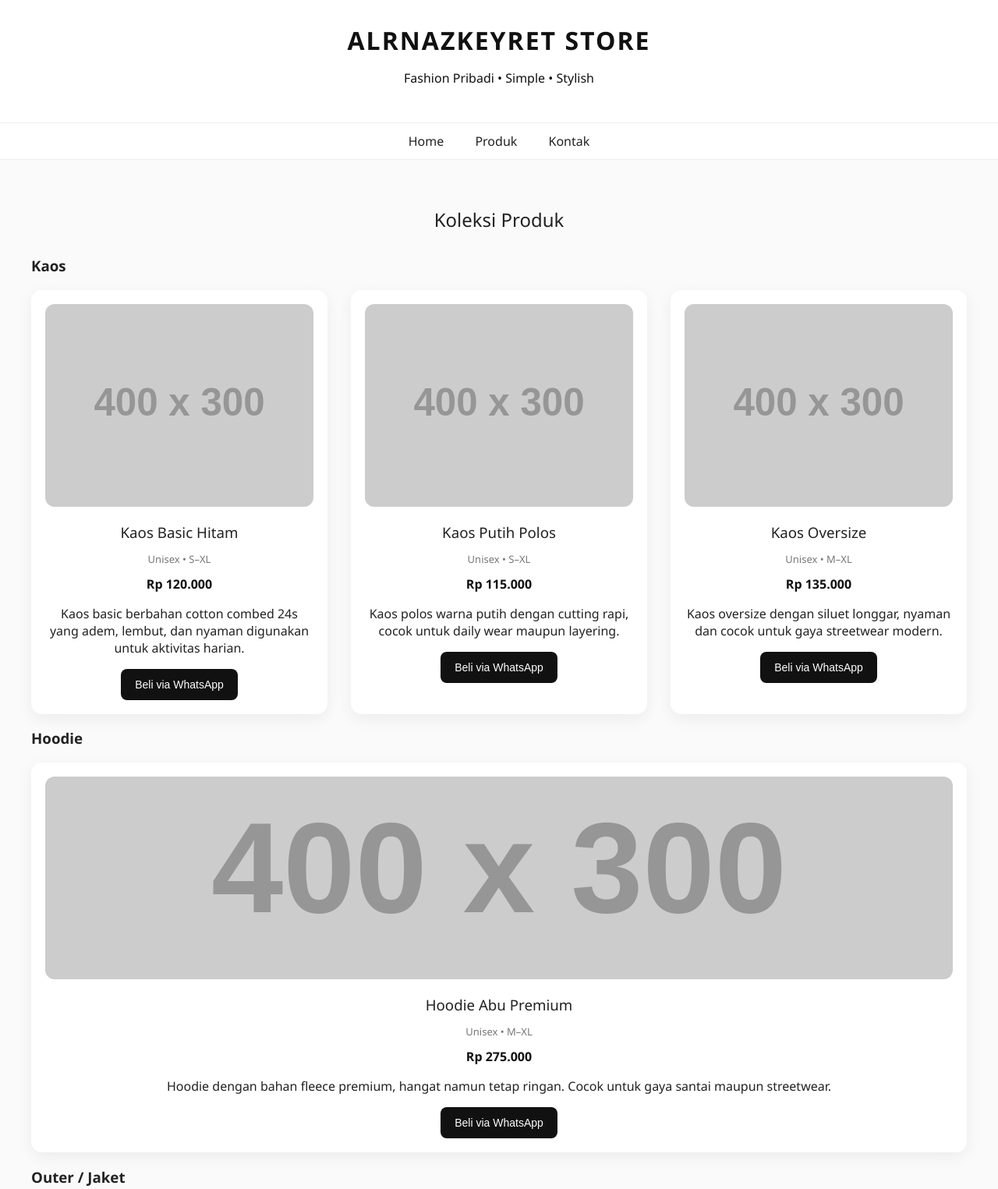
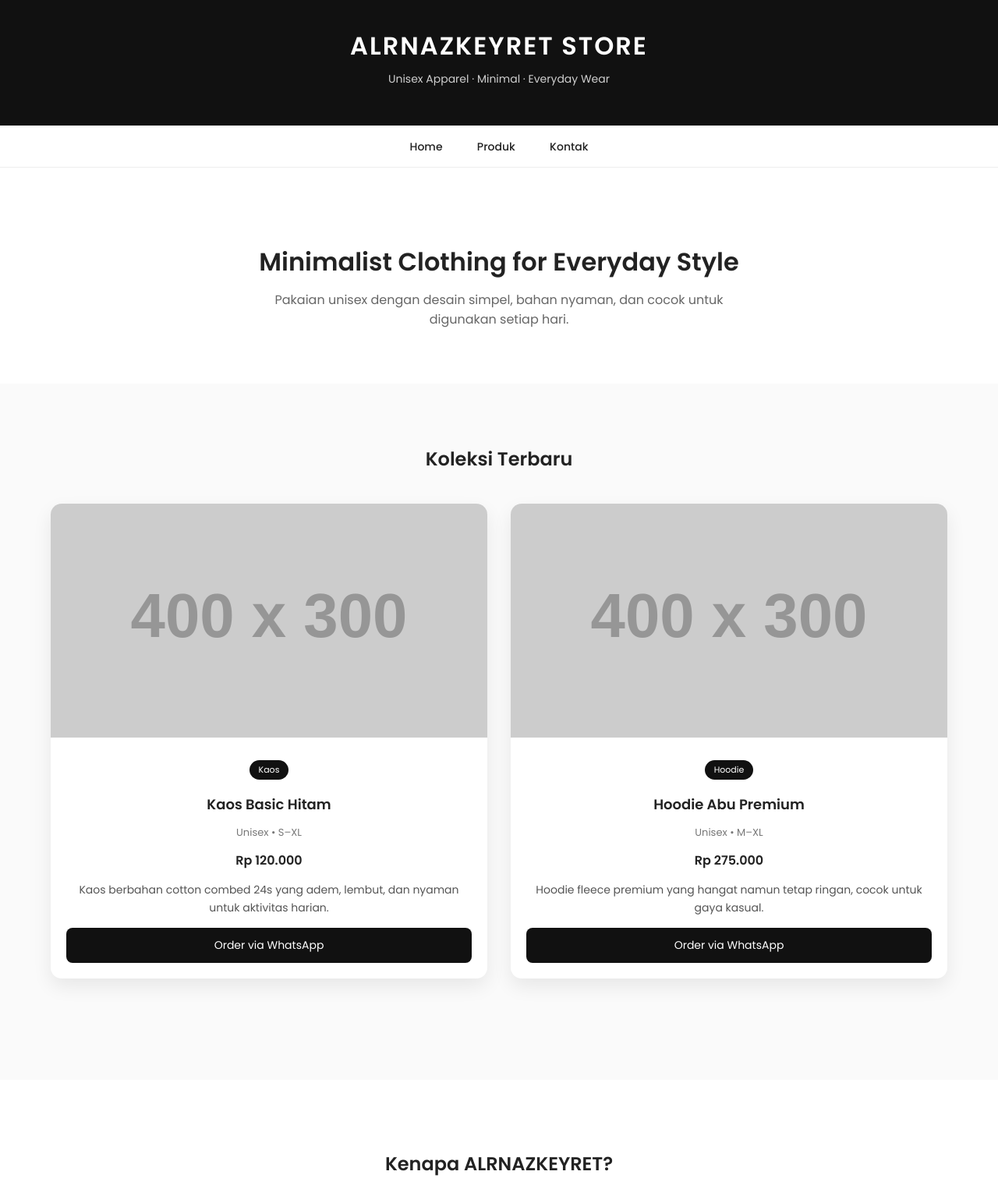
Before and after one commit to dhymen/alrnazkeyretstore, a plain HTML site: page index.html in a window 1280 px wide. Shown: the top 1525 px of the page at 78% size. Drawn offline with Linux system fonts and the light colour scheme; placeholder pictures from the web are drawn by us.

Commit message:
update website professional version

```diff
--- a/index.html
+++ b/index.html
@@ -3,32 +3,163 @@
 <head>
   <meta charset="UTF-8" />
   <meta name="viewport" content="width=device-width, initial-scale=1.0" />
-  <title>Toko Pakaian Online</title>
+  <title>ALRNAZKEYRET STORE | Unisex Apparel</title>
+
+  <!-- Google Font -->
+  <link href="https://fonts.googleapis.com/css2?family=Poppins:wght@300;400;500;600&display=swap" rel="stylesheet">
+
   <style>
-    body { font-family: 'Segoe UI', Arial, sans-serif; margin: 0; background: #fafafa; color: #222; }
-    header { background: #fff; color: #111; padding: 30px 20px; text-align: center; border-bottom: 1px solid #eee; }
-    header h1 { margin: 0; letter-spacing: 2px; }
-    nav { background: #fff; padding: 12px; text-align: center; border-bottom: 1px solid #eee; }
-    nav a { color: #222; margin: 0 18px; text-decoration: none; font-weight: 500; }
-    nav a:hover { opacity: 0.6; }
-    .container { padding: 40px 25px; max-width: 1200px; margin: auto; }
-    h2 { margin-bottom: 30px; font-weight: 500; text-align: center; }
-    .products { display: grid; grid-template-columns: repeat(auto-fit, minmax(240px, 1fr)); gap: 30px; }
-    .card { background: #fff; border-radius: 14px; box-shadow: 0 6px 20px rgba(0,0,0,0.06); padding: 18px; text-align: center; }
-    .card img { width: 100%; height: 260px; object-fit: cover; border-radius: 12px; }
-    .card h3 { margin: 15px 0 6px; font-weight: 500; }
-    .price { color: #111; font-weight: 600; margin: 8px 0; }
-    .size { font-size: 13px; color: #777; margin-bottom: 12px; }
-    button { background: #111; color: #fff; border: none; padding: 12px 18px; border-radius: 8px; cursor: pointer; font-size: 14px; }
-    button:hover { opacity: 0.85; }
-    footer { background: #fff; color: #666; text-align: center; padding: 30px 20px; margin-top: 50px; border-top: 1px solid #eee; font-size: 14px; }
+    * { box-sizing: border-box; }
+    body {
+      font-family: 'Poppins', sans-serif;
+      margin: 0;
+      background: #fafafa;
+      color: #222;
+    }
+
+    /* Header */
+    header {
+      background: #111;
+      color: #fff;
+      padding: 35px 20px;
+      text-align: center;
+    }
+    header h1 { margin: 0; letter-spacing: 2px; font-weight: 600; }
+    header p { margin-top: 8px; font-size: 14px; opacity: .8; }
+
+    /* Navigation */
+    nav {
+      background: #fff;
+      padding: 14px 0;
+      text-align: center;
+      border-bottom: 1px solid #eee;
+      position: sticky;
+      top: 0;
+      z-index: 100;
+    }
+    nav a {
+      color: #222;
+      margin: 0 20px;
+      text-decoration: none;
+      font-weight: 500;
+      font-size: 14px;
+    }
+    nav a:hover { opacity: .6; }
+
+    /* Hero */
+    .hero {
+      text-align: center;
+      padding: 70px 20px;
+      background: #fff;
+    }
+    .hero h2 {
+      font-size: 32px;
+      margin-bottom: 12px;
+      font-weight: 600;
+    }
+    .hero p {
+      color: #666;
+      max-width: 600px;
+      margin: auto;
+    }
+
+    /* Container */
+    .container {
+      max-width: 1200px;
+      margin: auto;
+      padding: 60px 25px;
+    }
+    h2.section-title {
+      text-align: center;
+      margin-bottom: 40px;
+      font-weight: 600;
+    }
+
+    /* Products */
+    .products {
+      display: grid;
+      grid-template-columns: repeat(auto-fit, minmax(260px, 1fr));
+      gap: 30px;
+    }
+    .card {
+      background: #fff;
+      border-radius: 14px;
+      box-shadow: 0 10px 25px rgba(0,0,0,0.08);
+      overflow: hidden;
+      transition: transform .3s ease;
+    }
+    .card:hover { transform: translateY(-6px); }
+    .card img {
+      width: 100%;
+      height: 300px;
+      object-fit: cover;
+    }
+    .card-content {
+      padding: 20px;
+      text-align: center;
+    }
+    .badge {
+      display: inline-block;
+      background: #111;
+      color: #fff;
+      font-size: 11px;
+      padding: 4px 12px;
+      border-radius: 20px;
+      margin-bottom: 10px;
+    }
+    .card h3 { margin: 8px 0; font-size: 18px; }
+    .size { font-size: 13px; color: #777; }
+    .price { font-weight: 600; margin: 10px 0; }
+    .desc { font-size: 14px; color: #555; line-height: 1.6; }
+
+    .btn {
+      display: block;
+      margin-top: 15px;
+      padding: 12px;
+      background: #111;
+      color: #fff;
+      border-radius: 8px;
+      text-decoration: none;
+      font-size: 14px;
+    }
+    .btn:hover { background: #000; }
+
+    /* Why section */
+    .why {
+      background: #fff;
+      padding: 70px 20px;
+      text-align: center;
+      margin-top: 70px;
+    }
+    .why h2 { margin-bottom: 20px; }
+    .why ul { list-style: none; padding: 0; }
+    .why li { margin: 10px 0; font-size: 14px; }
+
+    /* Contact */
+    .contact {
+      text-align: center;
+      padding: 60px 20px;
+    }
+
+    /* Footer */
+    footer {
+      background: #111;
+      color: #aaa;
+      text-align: center;
+      padding: 25px 20px;
+      font-size: 13px;
+    }
+
+    @media(max-width:600px){
+      .hero h2 { font-size: 24px; }
+    }
   </style>
 </head>
 <body>
 
 <header>
   <h1>ALRNAZKEYRET STORE</h1>
-  <p>Fashion Pribadi • Simple • Stylish</p>
+  <p>Unisex Apparel · Minimal · Everyday Wear</p>
 </header>
 
 <nav>
@@ -37,82 +168,60 @@
   <a href="#kontak">Kontak</a>
 </nav>
 
+<section class="hero">
+  <h2>Minimalist Clothing for Everyday Style</h2>
+  <p>Pakaian unisex dengan desain simpel, bahan nyaman, dan cocok untuk digunakan setiap hari.</p>
+</section>
+
 <div class="container" id="produk">
-  <h2>Koleksi Produk</h2>
+  <h2 class="section-title">Koleksi Terbaru</h2>
 
-  <h3>Kaos</h3>
   <div class="products">
     <div class="card">
-      <img src="https://via.placeholder.com/400x300" alt="Kaos Basic Hitam" />
-      <h3>Kaos Basic Hitam</h3>
-      <p class="size">Unisex • S–XL</p>
-      <p class="price">Rp 120.000</p>
-      <p class="desc">Kaos basic berbahan cotton combed 24s yang adem, lembut, dan nyaman digunakan untuk aktivitas harian.</p>
-      <button onclick="order('Kaos Basic Hitam')">Beli via WhatsApp</button>
+      <img src="https://via.placeholder.com/400x300" alt="Kaos Basic Hitam">
+      <div class="card-content">
+        <span class="badge">Kaos</span>
+        <h3>Kaos Basic Hitam</h3>
+        <p class="size">Unisex • S–XL</p>
+        <div class="price">Rp 120.000</div>
+        <p class="desc">Kaos berbahan cotton combed 24s yang adem, lembut, dan nyaman untuk aktivitas harian.</p>
+        <a class="btn" href="https://wa.me/628xxxxxxxxxx">Order via WhatsApp</a>
+      </div>
     </div>
 
     <div class="card">
-      <img src="https://via.placeholder.com/400x300" alt="Kaos Putih Polos" />
-      <h3>Kaos Putih Polos</h3>
-      <p class="size">Unisex • S–XL</p>
-      <p class="price">Rp 115.000</p>
-      <p class="desc">Kaos polos warna putih dengan cutting rapi, cocok untuk daily wear maupun layering.</p>
-      <button onclick="order('Kaos Putih Polos')">Beli via WhatsApp</button>
-    </div>
-
-    <div class="card">
-      <img src="https://via.placeholder.com/400x300" alt="Kaos Oversize" />
-      <h3>Kaos Oversize</h3>
-      <p class="size">Unisex • M–XL</p>
-      <p class="price">Rp 135.000</p>
-      <p class="desc">Kaos oversize dengan siluet longgar, nyaman dan cocok untuk gaya streetwear modern.</p>
-      <button onclick="order('Kaos Oversize')">Beli via WhatsApp</button>
-    </div>
-  </div>
-
-  <h3>Hoodie</h3>
-  <div class="products">
-    <div class="card">
-      <img src="https://via.placeholder.com/400x300" alt="Hoodie Abu Premium" />
-      <h3>Hoodie Abu Premium</h3>
-      <p class="size">Unisex • M–XL</p>
-      <p class="price">Rp 275.000</p>
-      <p class="desc">Hoodie dengan bahan fleece premium, hangat namun tetap ringan. Cocok untuk gaya santai maupun streetwear.</p>
-      <button onclick="order('Hoodie Abu Premium')">Beli via WhatsApp</button>
-    </div>
-  </div>
-
-  <h3>Outer / Jaket</h3>
-  <div class="products">
-    <div class="card">
-      <img src="https://via.placeholder.com/400x300" alt="Jaket Denim" />
-      <h3>Jaket Denim</h3>
-      <p class="size">Unisex • M–L</p>
-      <p class="price">Rp 350.000</p>
-      <p class="desc">Jaket denim dengan potongan regular fit, kuat dan stylish. Mudah dipadukan dengan berbagai outfit.</p>
-      <button onclick="order('Jaket Denim')">Beli via WhatsApp</button>
+      <img src="https://via.placeholder.com/400x300" alt="Hoodie Abu Premium">
+      <div class="card-content">
+        <span class="badge">Hoodie</span>
+        <h3>Hoodie Abu Premium</h3>
+        <p class="size">Unisex • M–XL</p>
+        <div class="price">Rp 275.000</div>
+        <p class="desc">Hoodie fleece premium yang hangat namun tetap ringan, cocok untuk gaya kasual.</p>
+        <a class="btn" href="https://wa.me/628979986732">Order via WhatsApp</a>
+      </div>
     </div>
   </div>
 </div>
 
-<div class="container" id="kontak">
+<section class="why">
+  <h2>Kenapa ALRNAZKEYRET?</h2>
+  <ul>
+    <li>✔ Bahan premium & nyaman dipakai</li>
+    <li>✔ Desain unisex & timeless</li>
+    <li>✔ Cocok untuk daily & street style</li>
+  </ul>
+</section>
+
+<section class="contact" id="kontak">
   <h2>Kontak & Pemesanan</h2>
-  <p>📱 WhatsApp: 08xxxxxxxxxx</p>
-  <p>📧 Email: alrnazkeyret@email.com</p>
+  <p>📱 WhatsApp: 08979986732</p>
+  <p>📧 Email: ardhysurya095@gmail.com</p>
   <p>📍 Pengiriman dari Jakarta</p>
-</div>
+</section>
 
 <footer>
-  <p>&copy; 2026 ALRNAZKEYRET STORE. All Rights Reserved.</p>
+  © 2026 ALRNAZKEYRET STORE · All Rights Reserved
 </footer>
-
-<script>
-  function order(product) {
-    const phone = '628xxxxxxxxxx';
-    const message = `Halo, saya ingin membeli ${product}. Apakah masih tersedia?`;
-    window.open(`https://wa.me/${phone}?text=${encodeURIComponent(message)}`, '_blank');
-  }
-</script>
 
 </body>
 </html>
```
